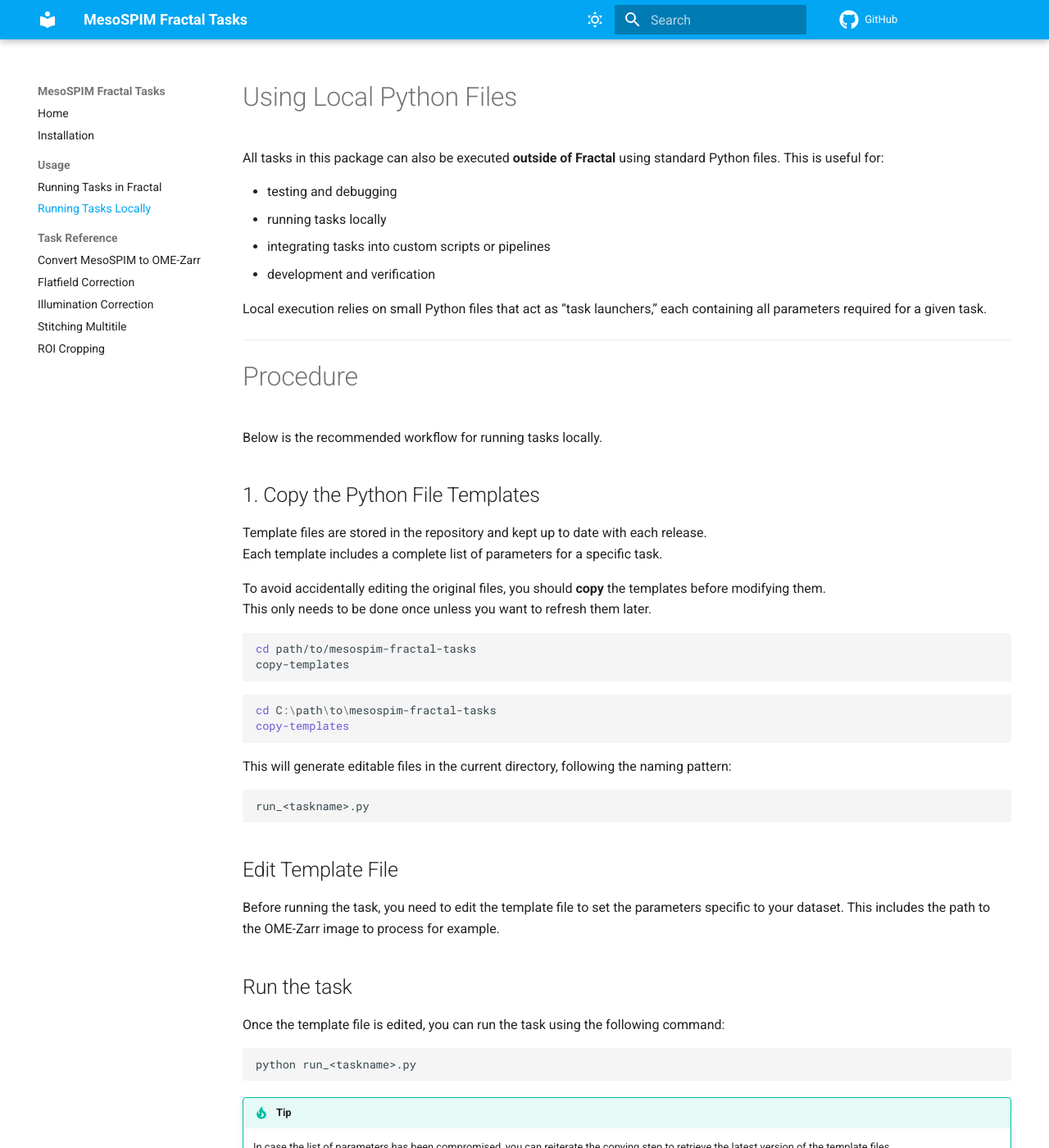
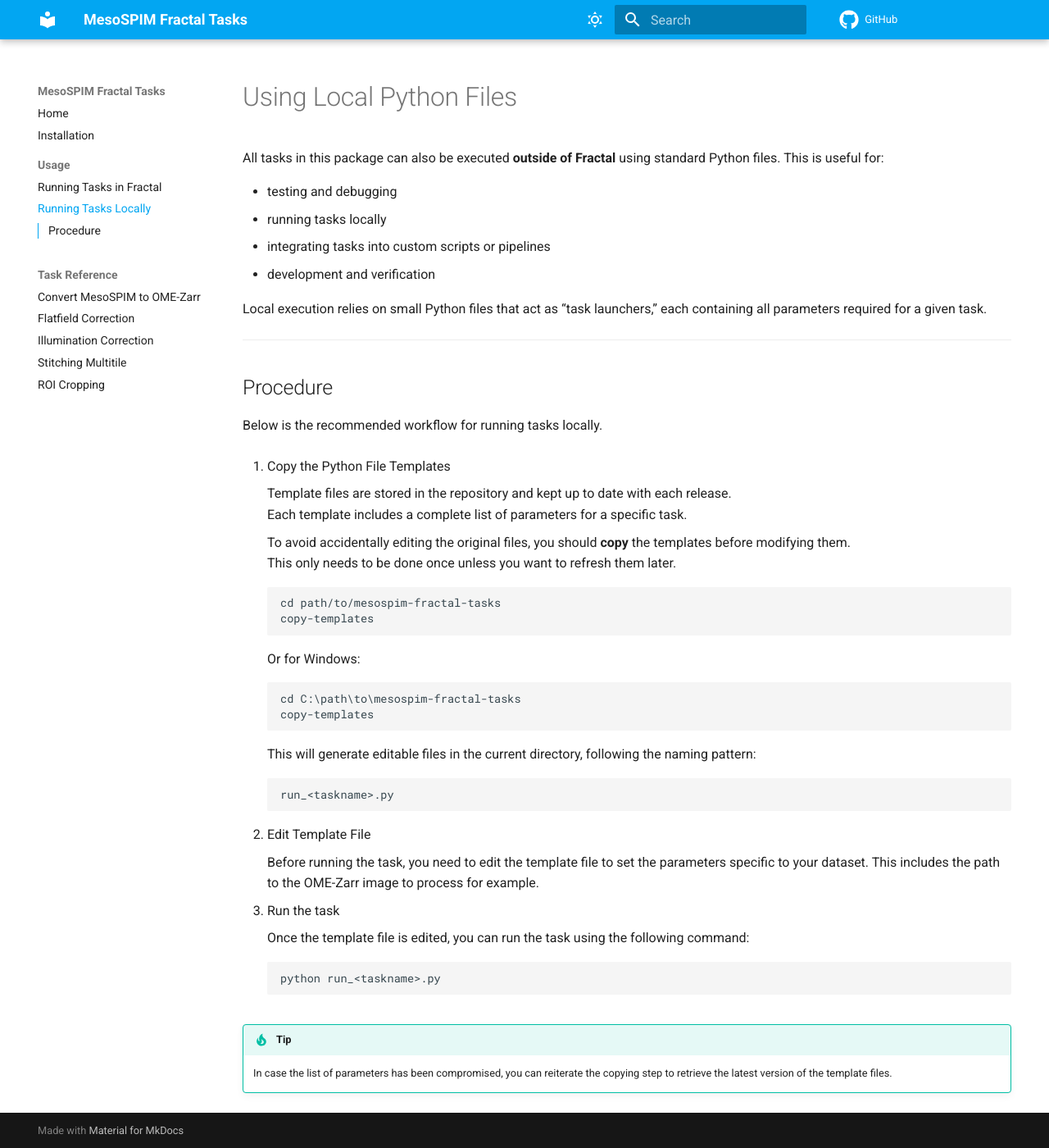
Before and after one commit to reimann-lab/mesospim-fractal-tasks, an MkDocs documentation site: the page built from docs/usage/local_run.md, in a window 1280 px wide and 1400 px high. Shown: the whole window at 82% size. Built offline with MkDocs 1.6.1 and Material for MkDocs 9.7.7, drawn with Linux system fonts in a browser that asks for light colours; comment, search, counter and statistics services are not loaded.

Commit message:
Docs updated

````diff
--- a/docs/usage/local_run.md
+++ b/docs/usage/local_run.md
@@ -11,45 +11,42 @@ Local execution relies on small Python files that act as “task launchers,” e
 
 ---
 
-# Procedure
+## Procedure
 
 Below is the recommended workflow for running tasks locally.
 
-## 1. Copy the Python File Templates
+  1. Copy the Python File Templates
 
-Template files are stored in the repository and kept up to date with each release.
-Each template includes a complete list of parameters for a specific task.
+    Template files are stored in the repository and kept up to date with each release.
+    Each template includes a complete list of parameters for a specific task.
 
-To avoid accidentally editing the original files, you should **copy** the templates before modifying them.
-This only needs to be done once unless you want to refresh them later.
+    To avoid accidentally editing the original files, you should **copy** the templates before modifying them.
+    This only needs to be done once unless you want to refresh them later.
 
-```bash
-cd path/to/mesospim-fractal-tasks
-copy-templates
-```
+        cd path/to/mesospim-fractal-tasks
+        copy-templates
 
-```powershell
-cd C:\path\to\mesospim-fractal-tasks
-copy-templates
-```
+    Or for Windows:
 
-This will generate editable files in the current directory, following the naming pattern:
-```
-run_<taskname>.py
-```
+        cd C:\path\to\mesospim-fractal-tasks
+        copy-templates
 
-## Edit Template File
+    This will generate editable files in the current directory, following the naming pattern:
 
-Before running the task, you need to edit the template file to set the parameters specific to your dataset. This
-includes the path to the OME-Zarr image to process for example.
+        run_<taskname>.py
 
-## Run the task
+  2. Edit Template File
 
-Once the template file is edited, you can run the task using the following command:
+    Before running the task, you need to edit the template file to set the parameters specific to your dataset. This
+    includes the path to the OME-Zarr image to process for example.
 
-```bash
-python run_<taskname>.py
-```
+  3. Run the task
+
+    Once the template file is edited, you can run the task using the following command:
+
+
+        python run_<taskname>.py
+
 
 !!! tip
     In case the list of parameters has been compromised, you can reiterate the copying step to retrieve the latest version of the template files.
````
Also changed, not shown: docs/installation.md (+9 -5 lines), docs/tasks/flatfield.md (+8 -10 lines), docs/tasks/global_optim.md (+0 -2 lines), docs/tasks/stitching.md (+35 -0 lines), docs/usage/fractal_integration.md (+4 -2 lines), docs/usage/index.md (line endings or trailing spaces).
